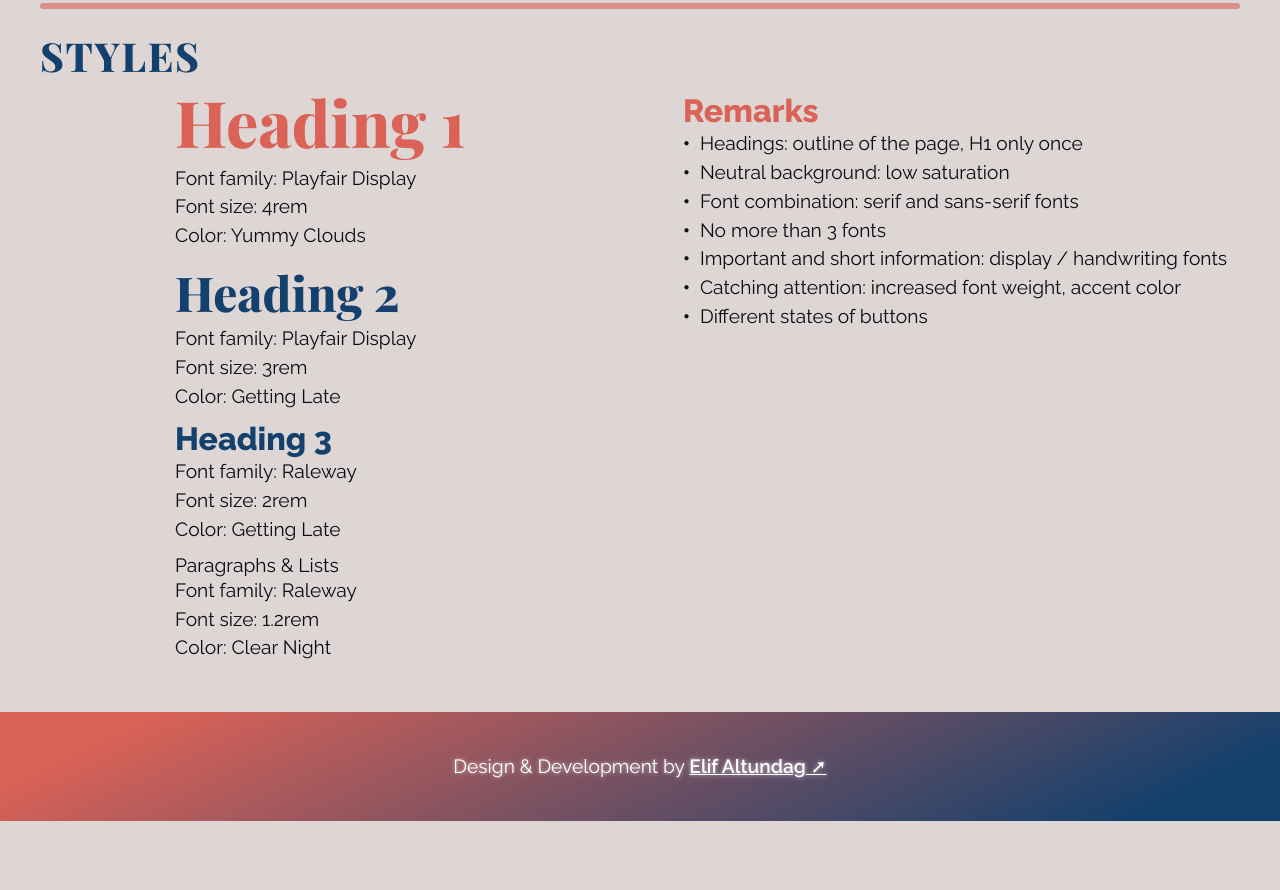
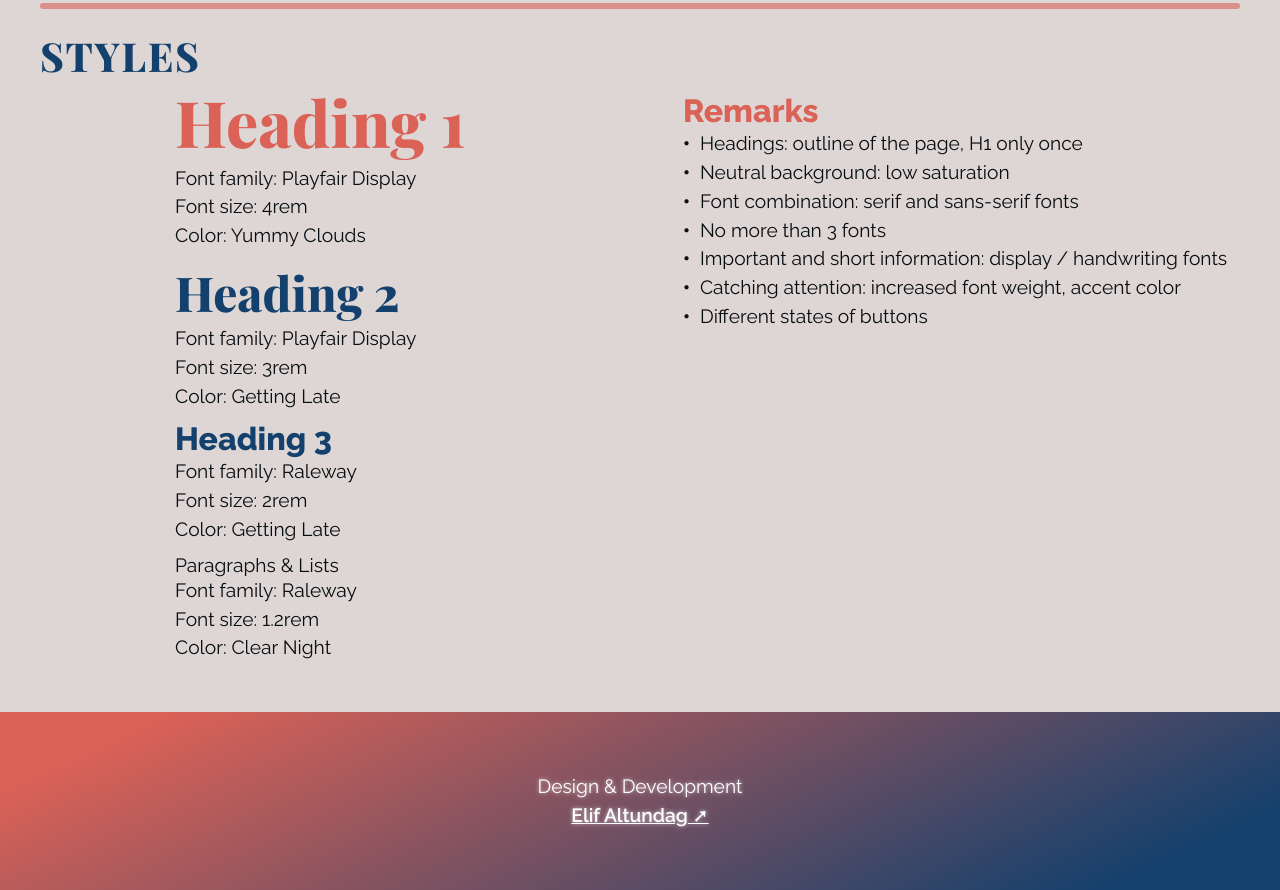
Before and after one commit to elifaltundag/website-design-system, a plain HTML site: page index.html in a window 1280 px wide. Shown: the part 1782-2672 px from the top of the page. Before the commit the page ends 2603 px from the top, so only its background shows below. Drawn offline with nearby package versions, Linux system fonts and the light colour scheme; a web font is replaced by a local one.

Commit message:
footer info: line -> 2 lines

```diff
--- a/index.html
+++ b/index.html
@@ -217,7 +217,7 @@
 
 
     <footer>
-        <p>Design & Development by <a href="https://github.com/elifaltundag" target="_blank" data-tool-tip="My Github Profile">Elif Altundag</a></p>
+        <p>Design & Development <br><a href="https://github.com/elifaltundag" target="_blank" data-tool-tip="My Github Profile">Elif Altundag</a></p>
     </footer>
 
 
--- a/style.css
+++ b/style.css
@@ -122,7 +122,7 @@ li a:hover {
 }
 
 footer {
-    padding: 40px 0;
+    padding: 60px 0;
 
     color:hsl(0, 0%, 100%);
     background-image: linear-gradient(155deg, var(--clr-accent) 10%, var(--clr-base) 90%);;
@@ -140,7 +140,7 @@ footer a {
 footer a::before {
     content: attr(data-tool-tip);
     position: absolute;
-    bottom: 0;
+    top: 0;
     right: -7px;
     display: block;
 
@@ -158,12 +158,12 @@ footer a::before {
     transform: scale(0);
     transition:
         transform ease-out 150ms,
-        bottom ease-out 150ms;
+        top ease-out 150ms;
 }
 
 footer a:hover::before {
     transform: scale(1);
-    bottom: 110%;
+    top: 110%;
     cursor: pointer;
 }
 
@@ -383,6 +383,7 @@ h2::before{
     .grid-cont {
         grid-template-columns: none;
         justify-items: start;
+        padding: 0 5% ;
     }
 }
 .styles {
```
